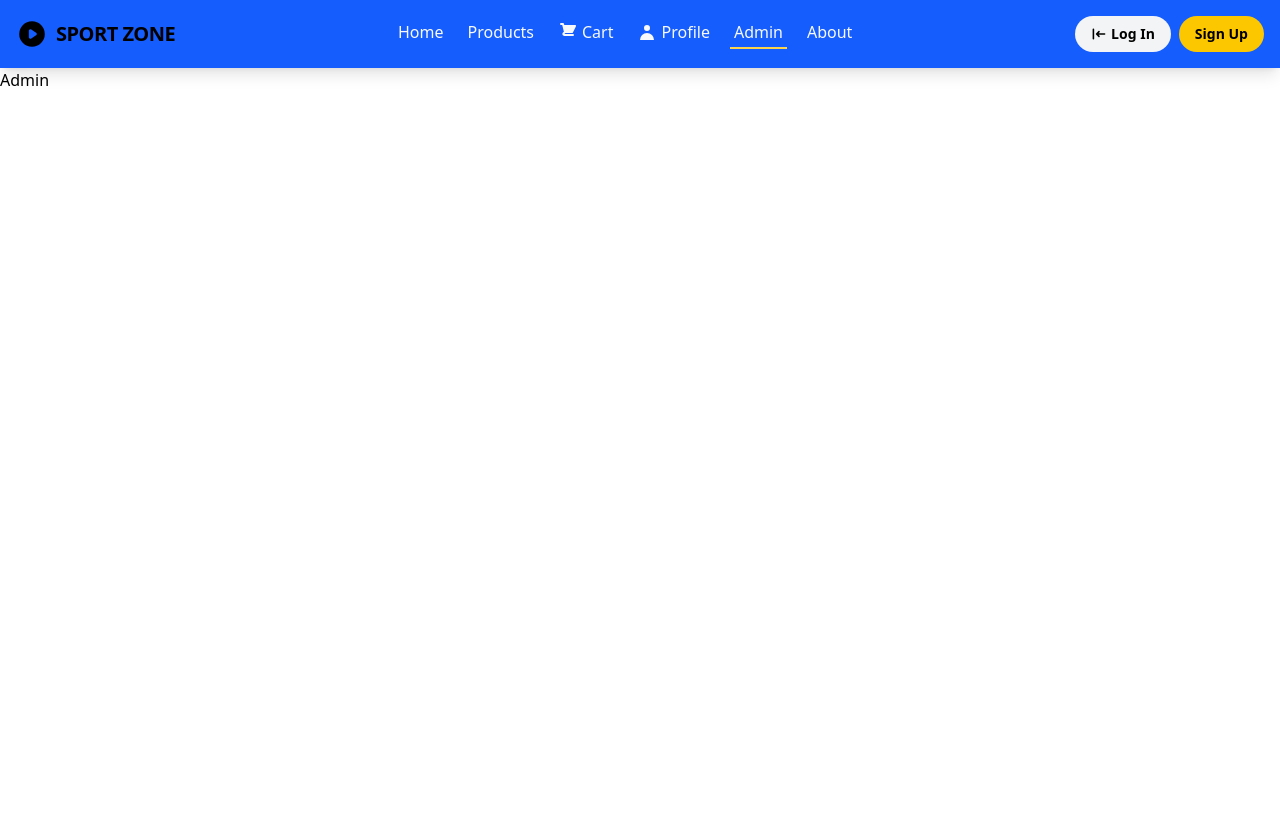
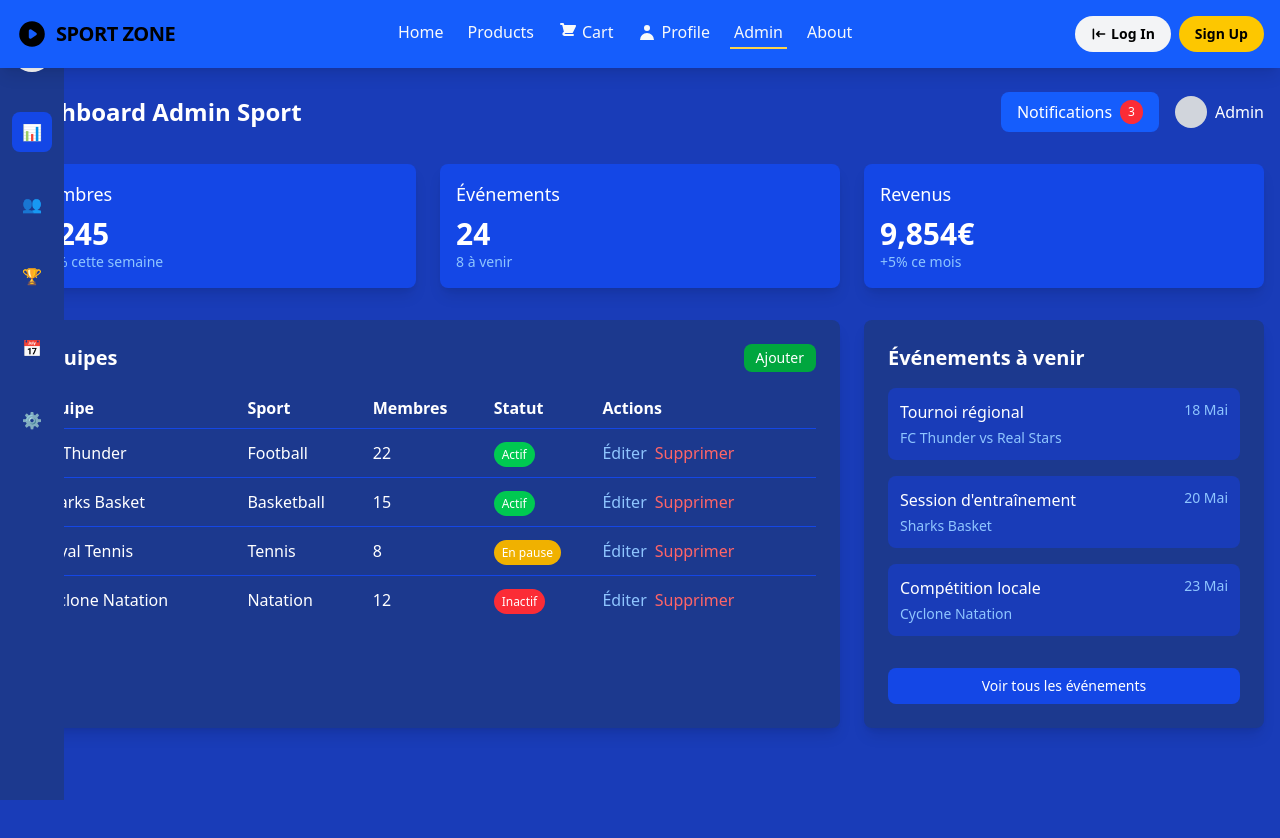
Before and after one commit to JoharyJonathan/sports, a Vue app in the folder front/: page /admin in a window 1280 px wide. Shown: the top 838 px of the page. Before the commit the page ends 800 px from the top, so only its background shows below. Built offline with nearby package versions, Linux system fonts and the light colour scheme.

Commit message:
Admin Page Design

```diff
--- a/front/src/views/Admin.vue
+++ b/front/src/views/Admin.vue
@@ -1,11 +1,172 @@
 <template>
-    <main>
-        <p>Admin</p>
+    <main class="bg-blue-800 min-h-screen text-white">
+      <div class="container mx-auto px-4 py-6">
+        <!-- Entête -->
+        <header class="flex justify-between items-center mb-8">
+          <div class="flex items-center">
+            <h1 class="text-2xl font-bold">Dashboard Admin Sport</h1>
+          </div>
+          <div class="flex items-center space-x-4">
+            <button class="bg-blue-600 hover:bg-blue-700 px-4 py-2 rounded-lg flex items-center">
+              <span>Notifications</span>
+              <span class="ml-2 bg-red-500 text-xs rounded-full px-2 py-1">3</span>
+            </button>
+            <div class="flex items-center">
+              <div class="w-8 h-8 rounded-full bg-gray-300 mr-2"></div>
+              <span>Admin</span>
+            </div>
+          </div>
+        </header>
+
+        <!-- Statistiques -->
+        <div class="grid grid-cols-1 md:grid-cols-3 gap-6 mb-8">
+          <div class="bg-blue-700 rounded-lg p-4 shadow-lg">
+            <h3 class="text-lg font-medium mb-2">Membres</h3>
+            <p class="text-3xl font-bold">1,245</p>
+            <p class="text-blue-300 text-sm">+12% cette semaine</p>
+          </div>
+          <div class="bg-blue-700 rounded-lg p-4 shadow-lg">
+            <h3 class="text-lg font-medium mb-2">Événements</h3>
+            <p class="text-3xl font-bold">24</p>
+            <p class="text-blue-300 text-sm">8 à venir</p>
+          </div>
+          <div class="bg-blue-700 rounded-lg p-4 shadow-lg">
+            <h3 class="text-lg font-medium mb-2">Revenus</h3>
+            <p class="text-3xl font-bold">9,854€</p>
+            <p class="text-blue-300 text-sm">+5% ce mois</p>
+          </div>
+        </div>
+
+        <!-- Contenu principal -->
+        <div class="grid grid-cols-1 lg:grid-cols-3 gap-6">
+          <!-- Liste des équipes -->
+          <div class="lg:col-span-2 bg-blue-900 rounded-lg shadow-lg p-6">
+            <div class="flex justify-between items-center mb-4">
+              <h2 class="text-xl font-bold">Équipes</h2>
+              <button class="bg-green-600 hover:bg-green-700 px-3 py-1 rounded-lg text-sm">Ajouter</button>
+            </div>
+            <div class="overflow-x-auto">
+              <table class="w-full">
+                <thead>
+                  <tr class="border-b border-blue-700">
+                    <th class="py-2 text-left">Équipe</th>
+                    <th class="py-2 text-left">Sport</th>
+                    <th class="py-2 text-left">Membres</th>
+                    <th class="py-2 text-left">Statut</th>
+                    <th class="py-2 text-left">Actions</th>
+                  </tr>
+                </thead>
+                <tbody>
+                  <tr class="border-b border-blue-700">
+                    <td class="py-3">FC Thunder</td>
+                    <td class="py-3">Football</td>
+                    <td class="py-3">22</td>
+                    <td class="py-3"><span class="bg-green-500 text-xs px-2 py-1 rounded-full">Actif</span></td>
+                    <td class="py-3 flex space-x-2">
+                      <button class="text-blue-300 hover:text-blue-100">Éditer</button>
+                      <button class="text-red-400 hover:text-red-300">Supprimer</button>
+                    </td>
+                  </tr>
+                  <tr class="border-b border-blue-700">
+                    <td class="py-3">Sharks Basket</td>
+                    <td class="py-3">Basketball</td>
+                    <td class="py-3">15</td>
+                    <td class="py-3"><span class="bg-green-500 text-xs px-2 py-1 rounded-full">Actif</span></td>
+                    <td class="py-3 flex space-x-2">
+                      <button class="text-blue-300 hover:text-blue-100">Éditer</button>
+                      <button class="text-red-400 hover:text-red-300">Supprimer</button>
+                    </td>
+                  </tr>
+                  <tr class="border-b border-blue-700">
+                    <td class="py-3">Royal Tennis</td>
+                    <td class="py-3">Tennis</td>
+                    <td class="py-3">8</td>
+                    <td class="py-3"><span class="bg-yellow-500 text-xs px-2 py-1 rounded-full">En pause</span></td>
+                    <td class="py-3 flex space-x-2">
+                      <button class="text-blue-300 hover:text-blue-100">Éditer</button>
+                      <button class="text-red-400 hover:text-red-300">Supprimer</button>
+                    </td>
+                  </tr>
+                  <tr>
+                    <td class="py-3">Cyclone Natation</td>
+                    <td class="py-3">Natation</td>
+                    <td class="py-3">12</td>
+                    <td class="py-3"><span class="bg-red-500 text-xs px-2 py-1 rounded-full">Inactif</span></td>
+                    <td class="py-3 flex space-x-2">
+                      <button class="text-blue-300 hover:text-blue-100">Éditer</button>
+                      <button class="text-red-400 hover:text-red-300">Supprimer</button>
+                    </td>
+                  </tr>
+                </tbody>
+              </table>
+            </div>
+          </div>
+
+          <!-- Calendrier -->
+          <div class="bg-blue-900 rounded-lg shadow-lg p-6">
+            <h2 class="text-xl font-bold mb-4">Événements à venir</h2>
+            <div class="space-y-4">
+              <div class="bg-blue-800 p-3 rounded-lg">
+                <div class="flex justify-between mb-1">
+                  <p class="font-medium">Tournoi régional</p>
+                  <span class="text-blue-300 text-sm">18 Mai</span>
+                </div>
+                <p class="text-sm text-blue-300">FC Thunder vs Real Stars</p>
+              </div>
+              <div class="bg-blue-800 p-3 rounded-lg">
+                <div class="flex justify-between mb-1">
+                  <p class="font-medium">Session d'entraînement</p>
+                  <span class="text-blue-300 text-sm">20 Mai</span>
+                </div>
+                <p class="text-sm text-blue-300">Sharks Basket</p>
+              </div>
+              <div class="bg-blue-800 p-3 rounded-lg">
+                <div class="flex justify-between mb-1">
+                  <p class="font-medium">Compétition locale</p>
+                  <span class="text-blue-300 text-sm">23 Mai</span>
+                </div>
+                <p class="text-sm text-blue-300">Cyclone Natation</p>
+              </div>
+              <button class="w-full mt-4 bg-blue-700 hover:bg-blue-600 py-2 rounded-lg text-sm">Voir tous les événements</button>
+            </div>
+          </div>
+        </div>
+
+        <!-- Menu latéral -->
+        <div class="fixed left-0 top-0 h-full bg-blue-900 w-16 flex flex-col items-center py-8 hidden lg:flex">
+          <div class="w-10 h-10 bg-white rounded-full mb-10 flex items-center justify-center text-blue-800 font-bold">S</div>
+          <div class="space-y-8">
+            <div class="w-10 h-10 bg-blue-700 rounded-lg flex items-center justify-center cursor-pointer">
+              <span>📊</span>
+            </div>
+            <div class="w-10 h-10 hover:bg-blue-700 rounded-lg flex items-center justify-center cursor-pointer">
+              <span>👥</span>
+            </div>
+            <div class="w-10 h-10 hover:bg-blue-700 rounded-lg flex items-center justify-center cursor-pointer">
+              <span>🏆</span>
+            </div>
+            <div class="w-10 h-10 hover:bg-blue-700 rounded-lg flex items-center justify-center cursor-pointer">
+              <span>📅</span>
+            </div>
+            <div class="w-10 h-10 hover:bg-blue-700 rounded-lg flex items-center justify-center cursor-pointer">
+              <span>⚙️</span>
+            </div>
+          </div>
+        </div>
+      </div>
     </main>
 </template>
 
 <script>
-    export default {
-        name: "admin"
+  export default {
+    name: "admin",
+    data() {
+      return {
+        // Vous pouvez ajouter des données ici selon vos besoins
+      }
+    },
+    methods: {
+      // Vous pouvez ajouter des méthodes ici selon vos besoins
     }
+  }
 </script>
```
Also changed, not shown: 1 other file (tests, documents, lock files or other folders).
